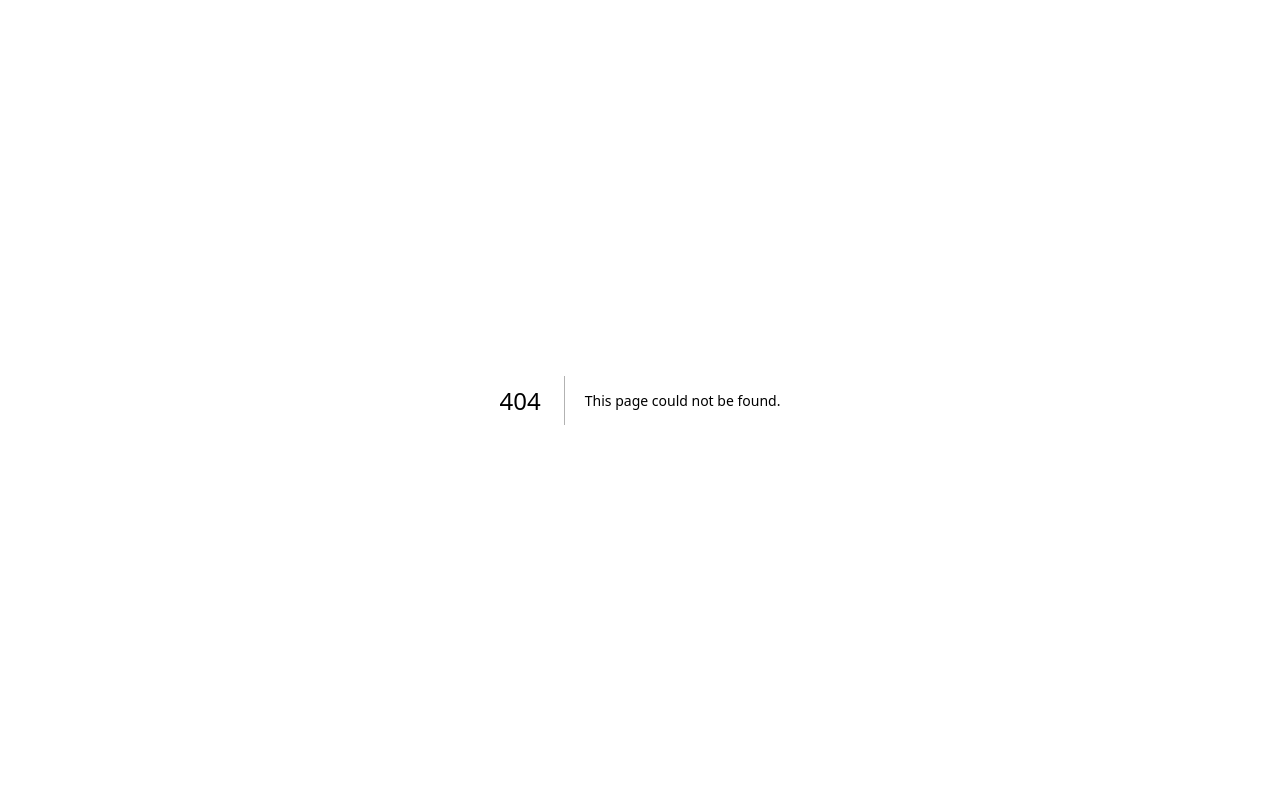
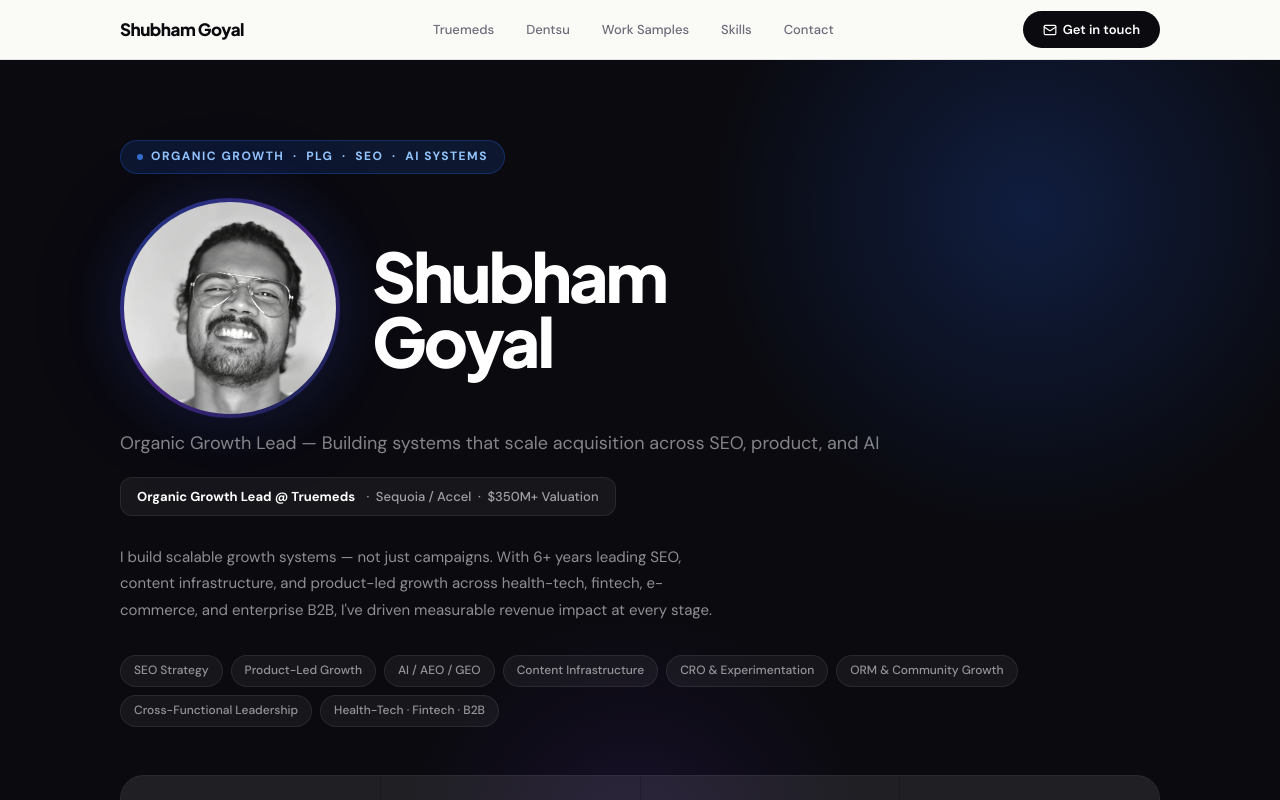
Before and after one commit to shubham-goyal-seo/portfolio, a Next.js app: page /portfolio/ in a window 1280 px wide. Before the commit this address had no page. Shown: the top 800 px of the page. Built offline with nearby package versions, Linux system fonts and the light colour scheme.

Commit message:
Added changes

```diff
--- a/next.config.ts
+++ b/next.config.ts
@@ -2,7 +2,7 @@ import type { NextConfig } from "next";
 
 const nextConfig: NextConfig = {
   output: "export",
-  basePath: "/shubham-goyal-portfolio",
+  basePath: "/portfolio",
   images: {
     unoptimized: true,
   },
--- a/src/app/page.tsx
+++ b/src/app/page.tsx
@@ -161,7 +161,7 @@ export default function Home() {
                 <div className="hero-eyebrow"><span className="hero-eyebrow-dot" />Organic Growth &nbsp;&middot;&nbsp; PLG &nbsp;&middot;&nbsp; SEO &nbsp;&middot;&nbsp; AI Systems</div>
                 <div className="hero-name-row">
                   <div className="hero-photo-container">
-                    <img className="hero-photo" src="/shubham-goyal-portfolio/photo.png" alt="Shubham Goyal" />
+                    <img className="hero-photo" src="/portfolio/photo.png" alt="Shubham Goyal" />
                   </div>
                   <h1 className="hero-name" style={{ fontFamily: "var(--ff-display)" }}>Shubham<br />Goyal</h1>
                 </div>
--- a/src/app/plan-of-action/page.tsx
+++ b/src/app/plan-of-action/page.tsx
@@ -75,7 +75,7 @@ export default function PlanOfActionPage() {
       {/* Embedded content */}
       <div style={{ flex: 1, display: "flex", justifyContent: "center" }}>
         <iframe
-          src="/shubham-goyal-portfolio/plan-of-action-organic-growth.html"
+          src="/portfolio/plan-of-action-organic-growth.html"
           title="Plan of Action — Organic Growth"
           style={{
             width: "100%",
--- a/src/data/portfolio.ts
+++ b/src/data/portfolio.ts
@@ -251,7 +251,7 @@ export const dentsuSystems = [
 ];
 
 export const workSamples = [
-  { icon: "FileText", title: "Yearly Organic Growth Plan (SEO + ASO)", desc: "Full annual plan for an e-pharmacy — tied to category-level revenue impact, seasonal search behavior, and product margin mix. Includes HTML overview with linked files.", href: "/shubham-goyal-portfolio/plan-of-action" },
+  { icon: "FileText", title: "Yearly Organic Growth Plan (SEO + ASO)", desc: "Full annual plan for an e-pharmacy — tied to category-level revenue impact, seasonal search behavior, and product margin mix. Includes HTML overview with linked files.", href: "/portfolio/plan-of-action" },
   { icon: "BarChart3", title: "SEO AOP — Full Annual Operating Plan", desc: "Organic channel-level forecasts, priority content buckets, and projected revenue contribution by quarter.", href: "https://docs.google.com/spreadsheets/d/17rFGdnQPVmLyNm34m536YsoW0prdZX-d9ZP-_ue_OfU/edit?usp=drive_link" },
   { icon: "Search", title: "Category Keyword Research + Competitor Unboxing", desc: "Segment-by-segment keyword builds across 10+ product categories with competitor gap analysis mapped to acquisition opportunity.", href: "https://docs.google.com/spreadsheets/d/1bOmYA3tV42XZFYJ7yz9iC5PaEtLZ_i6bWnu_cFJ0msI/edit?usp=drive_link" },
   { icon: "PenTool", title: "Content Execution Plan", desc: "Keyword buckets organized into content briefs, priority tiers, and team workflow — a production-ready execution plan.", href: "https://docs.google.com/spreadsheets/d/13YeJs_vNXDTqBwj2y_YWBAd-XAe8d1nl7Up3RyYFSFo/edit?usp=drive_link" },
```
